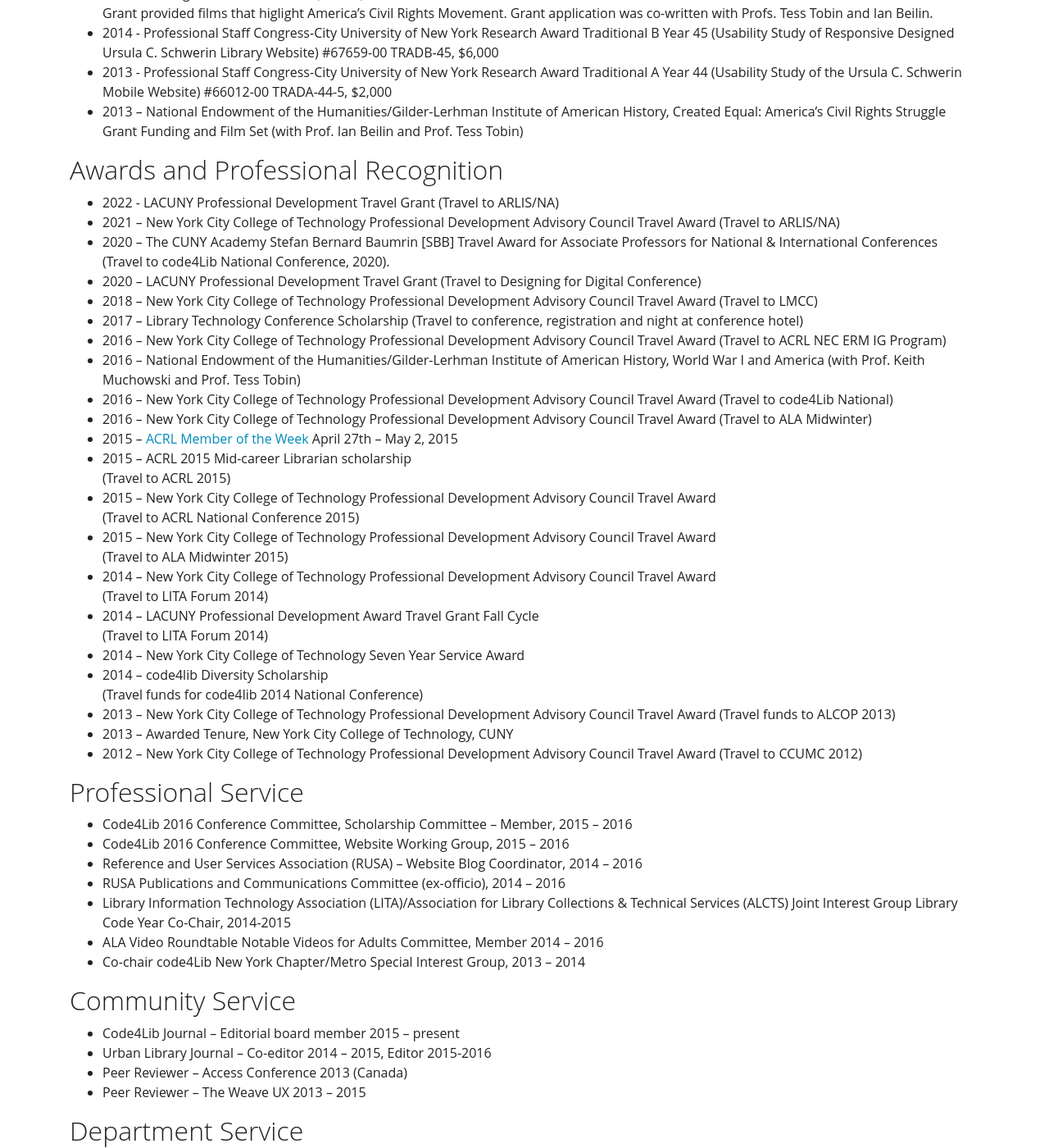
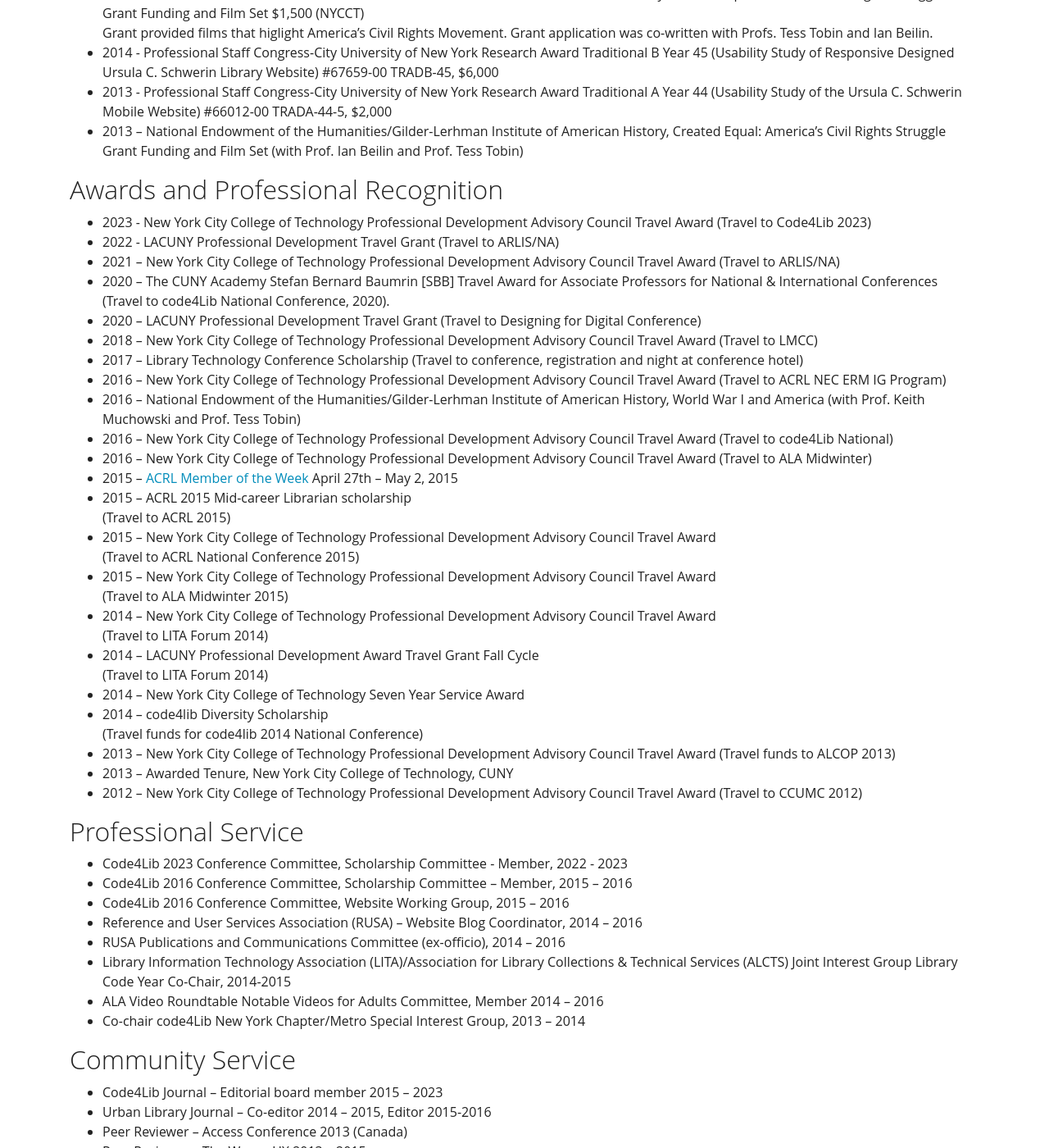
Before and after one commit to KentuckyFriedTofu/kentuckyfriedtofu.github.io.bak2, a Jekyll site: the page built from cv.md, in a window 1280 px wide and 1400 px high, scrolled down 6269 px. Shown: the whole window at 82% size. Built offline with Jekyll 4.4.1, drawn with Linux system fonts in a browser that asks for light colours; some of the changed text lies outside the part shown.

Commit message:
Update cv.md

```diff
--- a/cv.md
+++ b/cv.md
@@ -138,6 +138,7 @@ View my [Google Scholar Profile](https://scholar.google.com/citations?user=mAq-F
 
 ## Presentations
 
+* Lerski, M. and Tidal, J. (2022). Privacy in Information Literacy Instruction presentation for LILAC Spring Training, virtual.
 * Jocson-Singh, J. and Tidal, J. (2022). Shush: Developing an extreme music bibliography by and for marginalized communities, as part of the "Creative Practice as Scholarly Practice: Artistic Alternatives to 'Publish or Perish' Models in LIS" panel presentation at Art Libraries Society of North America Annual Conference, Chicago, IL.
 * Clyde, W., Cooney, C., and Tidal, J. (2021). [Opening teaching beyond traditional instructional settings: A teaching portfolio program for non-instructional librarians](https://drive.google.com/file/d/1i6G7NricZmPWztMJs3wpjbO1sR5EGYaY/view). Presentation at the Association of College and Research Libraries National Conference, Virtual.<br>
 * Abrams, K., Almeida, N. and Tidal, J. (2020). [The way I see it: Using Go-Pro Cameras to understand student wayfinding obstacles](https://drive.google.com/file/d/1nAYhlDitStbhYIlOFRVZnaGUnq8fJRQa/view?usp=sharing). Presentation at Designing for Digital 2020 Conference, Austin, TX.<br>
@@ -201,6 +202,7 @@ Grant provided films that higlight America's Civil Rights Movement. Grant applic
 
 ## Awards and Professional Recognition
 
+* 2023 - New York City College of Technology Professional Development Advisory Council Travel Award (Travel to Code4Lib 2023)<br>
 * 2022 - LACUNY Professional Development Travel Grant (Travel to ARLIS/NA)<br>
 * 2021 – New York City College of Technology Professional Development Advisory Council Travel Award (Travel to ARLIS/NA)<br>
 * 2020 – The CUNY Academy Stefan Bernard Baumrin [SBB] Travel Award for Associate Professors for National & International Conferences (Travel to code4Lib National Conference, 2020).<br>
@@ -233,6 +235,7 @@ Grant provided films that higlight America's Civil Rights Movement. Grant applic
 
 ## Professional Service
 
+* Code4Lib 2023 Conference Committee, Scholarship Committee - Member, 2022 - 2023<br>
 * Code4Lib 2016 Conference Committee, Scholarship Committee – Member, 2015 – 2016<br>
 * Code4Lib 2016 Conference Committee, Website Working Group, 2015 – 2016<br>
 * Reference and User Services Association (RUSA) – Website Blog Coordinator, 2014 – 2016<br>
@@ -243,7 +246,7 @@ Grant provided films that higlight America's Civil Rights Movement. Grant applic
 
 ## Community Service
 
-* Code4Lib Journal – Editorial board member 2015 – present<br>
+* Code4Lib Journal – Editorial board member 2015 – 2023<br>
 * Urban Library Journal – Co-editor 2014 – 2015, Editor 2015-2016<br>
 * Peer Reviewer – Access Conference 2013 (Canada)<br>
 * Peer Reviewer – The Weave UX 2013 – 2015
```
